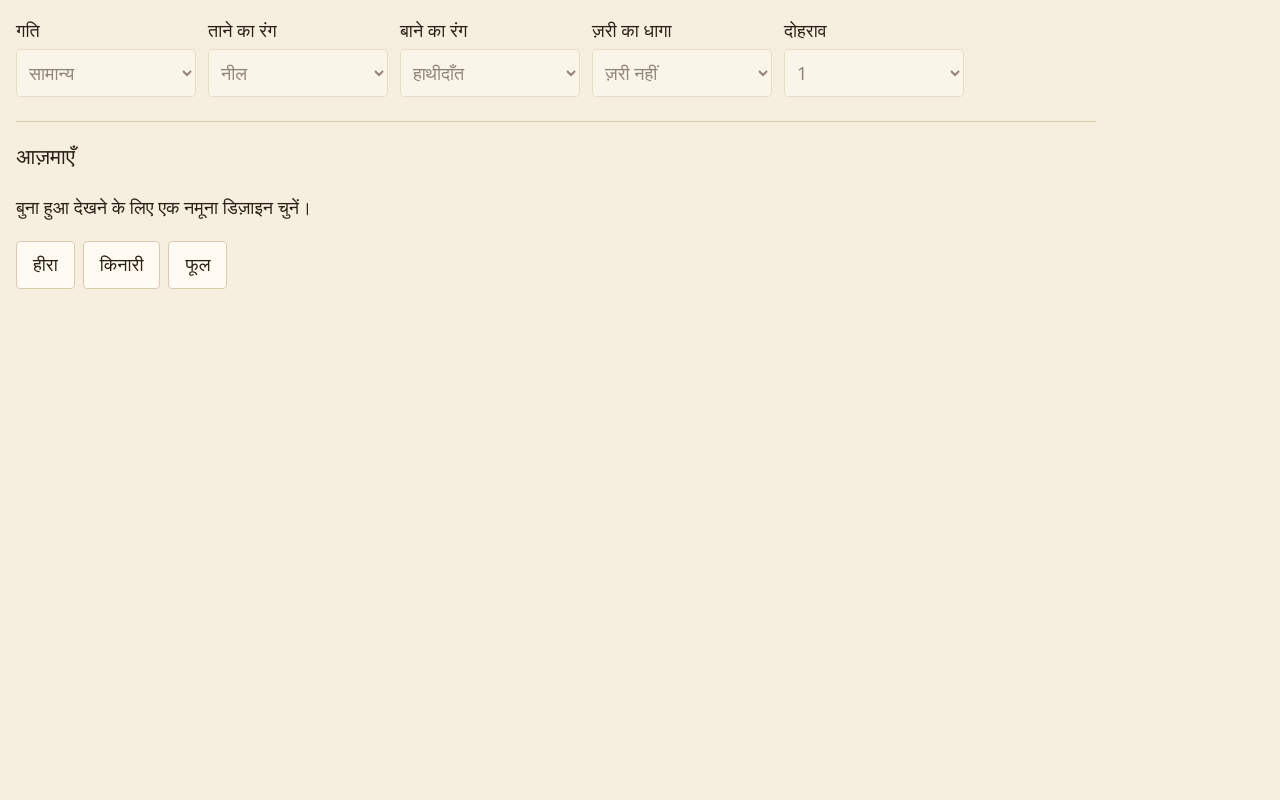
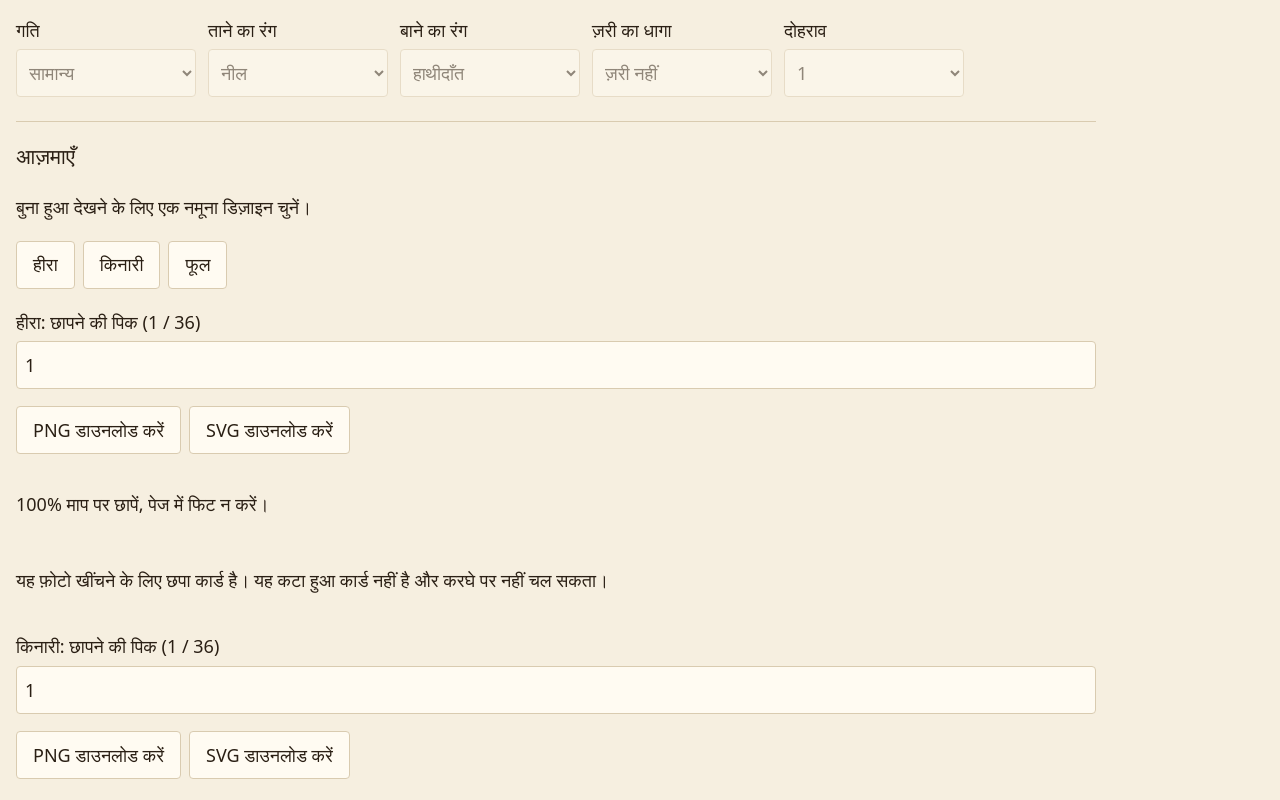
Before and after one commit to Reallyishan009/naqsha, a React (Vite) app: page / in a window 1280 px wide. Shown: the part 420-1220 px from the top of the page. Before the commit the page ends 800 px from the top, so only its background shows below. Built offline with nearby package versions, Linux system fonts and the light colour scheme.

Commit message:
Add Try it print controls: pick chooser, PNG and SVG download via lazy printable chunk

```diff
--- a/src/ui/screens/weave/TryIt.tsx
+++ b/src/ui/screens/weave/TryIt.tsx
@@ -1,5 +1,7 @@
+import { useMemo, useState } from 'react';
 import type { Dispatch } from 'react';
-import type { CardProfile } from '../../../codec/index.ts';
+import type { CardProfile, Pattern } from '../../../codec/index.ts';
+import { printFailureKey } from '../../i18n/messages.ts';
 import type { Translate } from '../../i18n/messages.ts';
 import { generateSample } from '../../samples/sampleDesigns.ts';
 import type { AppAction, Confirm, SampleDesign } from '../../types.ts';
@@ -7,16 +9,113 @@ import styles from './WeaveScreen.module.css';
 
 export const SAMPLE_DESIGNS: ReadonlyArray<SampleDesign> = ['diamond', 'border', 'floral'];
 
+/** The part of `printable/download.ts` that Try it uses. Loaded on demand so it stays out of the Initial_Load. */
+export type PrintModule = Pick<typeof import('../../printable/download.ts'), 'printPng' | 'printSvg'>;
+
+const loadPrintModule = (): Promise<PrintModule> => import('../../printable/download.ts');
+
+export type PrintKind = 'png' | 'svg';
+
+/** The pick number (1 to pickCount) for any typed value: rounded, never outside the range, 1 for NaN or no picks. */
+export function clampPickNumber(value: number, pickCount: number): number {
+  const last = Number.isInteger(pickCount) && pickCount > 0 ? pickCount : 1;
+  if (Number.isNaN(value)) return 1;
+  return Math.min(last, Math.max(1, Math.round(value)));
+}
+
+/** The message key to show when a print did not start a download, or null when it did. Never throws. */
+export async function runPrint(
+  kind: PrintKind,
+  profile: CardProfile,
+  pattern: Pattern,
+  pickNumber: number,
+  fileName: string,
+  load: () => Promise<PrintModule> = loadPrintModule,
+): Promise<string | null> {
+  try {
+    const grid = pattern[clampPickNumber(pickNumber, pattern.length) - 1];
+    const module = await load();
+    const result =
+      kind === 'png'
+        ? await module.printPng(profile, grid, fileName)
+        : module.printSvg(profile, grid, fileName);
+    return result.ok ? null : printFailureKey(result.failure);
+  } catch {
+    return 'error.generic';
+  }
+}
+
 export type TryItProps = {
   /** The loaded Card_Profile, or null while it is loading or failed. */
   profile: CardProfile | null;
   confirm: Confirm | null;
   dispatch: Dispatch<AppAction>;
   t: Translate;
+  /** Injected so tests can avoid the real download module. */
+  loadPrint?: () => Promise<PrintModule>;
 };
 
+type PrintControlsProps = {
+  design: SampleDesign;
+  profile: CardProfile;
+  pattern: Pattern;
+  t: Translate;
+  loadPrint: () => Promise<PrintModule>;
+};
+
+/** Pick chooser, PNG and SVG buttons and the two print sentences for one Sample_Design (R21.1, R21.2, R21.6, R21.9). */
+function PrintControls({ design, profile, pattern, t, loadPrint }: PrintControlsProps) {
+  const [pickNumber, setPickNumber] = useState(1);
+  const [failureKey, setFailureKey] = useState<string | null>(null);
+  const pickCount = pattern.length;
+  const shownPick = clampPickNumber(pickNumber, pickCount);
+  const start = (kind: PrintKind): void => {
+    setFailureKey(null);
+    void runPrint(kind, profile, pattern, shownPick, `naqsha-${design}-pick-${shownPick}.${kind}`, loadPrint).then(
+      setFailureKey,
+    );
+  };
+  return (
+    <div role="group" aria-label={`${t(`tryit.${design}`)}: ${t('print.pick')}`} className={styles.printGroup}>
+      <label className={styles.field}>
+        <span>
+          {t(`tryit.${design}`)}: {t('print.pick')} ({shownPick} / {pickCount})
+        </span>
+        <input
+          type="number"
+          className={styles.select}
+          min={1}
+          max={Math.max(1, pickCount)}
+          step={1}
+          value={shownPick}
+          onChange={(event) => setPickNumber(clampPickNumber(event.currentTarget.valueAsNumber, pickCount))}
+        />
+      </label>
+      <div className={styles.row}>
+        <button type="button" className={styles.button} onClick={() => start('png')}>
+          {t('print.png')}
+        </button>
+        <button type="button" className={styles.button} onClick={() => start('svg')}>
+          {t('print.svg')}
+        </button>
+      </div>
+      <p>{t('print.scale')}</p>
+      <p>{t('print.notCut')}</p>
+      {failureKey === null ? null : (
+        <p role="alert" className={styles.failure}>
+          {t(failureKey)}
+        </p>
+      )}
+    </div>
+  );
+}
+
 /** Three Sample_Designs. Choosing one replaces the Current_Pattern, after a question when scanned cards are unsaved (R4.7). */
-export function TryIt({ profile, confirm, dispatch, t }: TryItProps) {
+export function TryIt({ profile, confirm, dispatch, t, loadPrint = loadPrintModule }: TryItProps) {
+  const samples = useMemo(
+    () => (profile === null ? null : SAMPLE_DESIGNS.map((design) => ({ design, pattern: generateSample(profile, design) }))),
+    [profile],
+  );
   const asking = confirm !== null && confirm.kind === 'replace-with-sample';
   return (
     <section aria-labelledby="tryit-title" className={styles.tryIt}>
@@ -40,6 +139,11 @@ export function TryIt({ profile, confirm, dispatch, t }: TryItProps) {
           </button>
         ))}
       </div>
+      {profile === null || samples === null
+        ? null
+        : samples.map(({ design, pattern }) => (
+            <PrintControls key={design} design={design} profile={profile} pattern={pattern} t={t} loadPrint={loadPrint} />
+          ))}
       {asking ? (
         <div role="group" aria-label={t('tryit.confirmReplace')} className={styles.confirm}>
           <p>{t('tryit.confirmReplace')}</p>
--- a/src/ui/screens/weave/WeaveScreen.module.css
+++ b/src/ui/screens/weave/WeaveScreen.module.css
@@ -123,3 +123,10 @@
   border: 2px solid var(--zari);
   border-radius: var(--radius-panel);
 }
+
+.printGroup {
+  display: flex;
+  flex-direction: column;
+  gap: 0.5rem;
+  margin-top: 1rem;
+}
```
Also changed, not shown: 1 other file (tests, documents, lock files or other folders).
